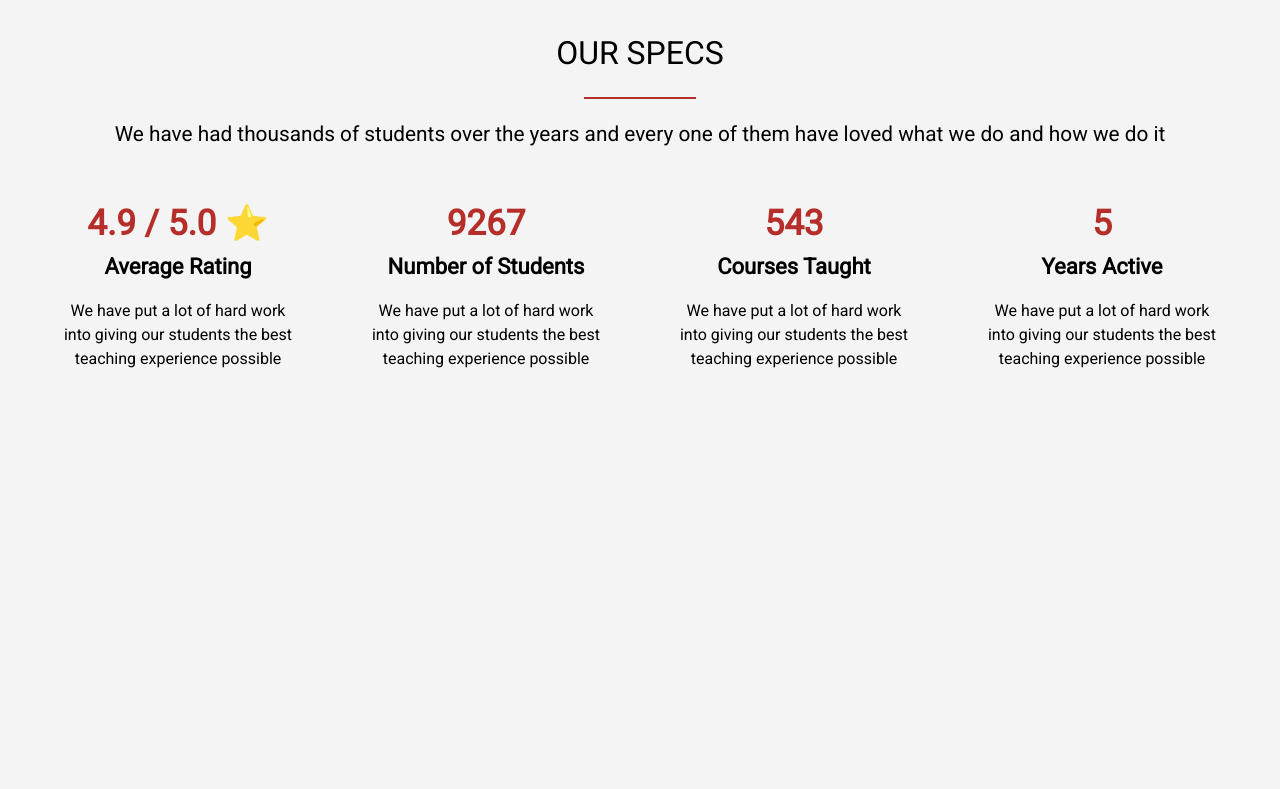
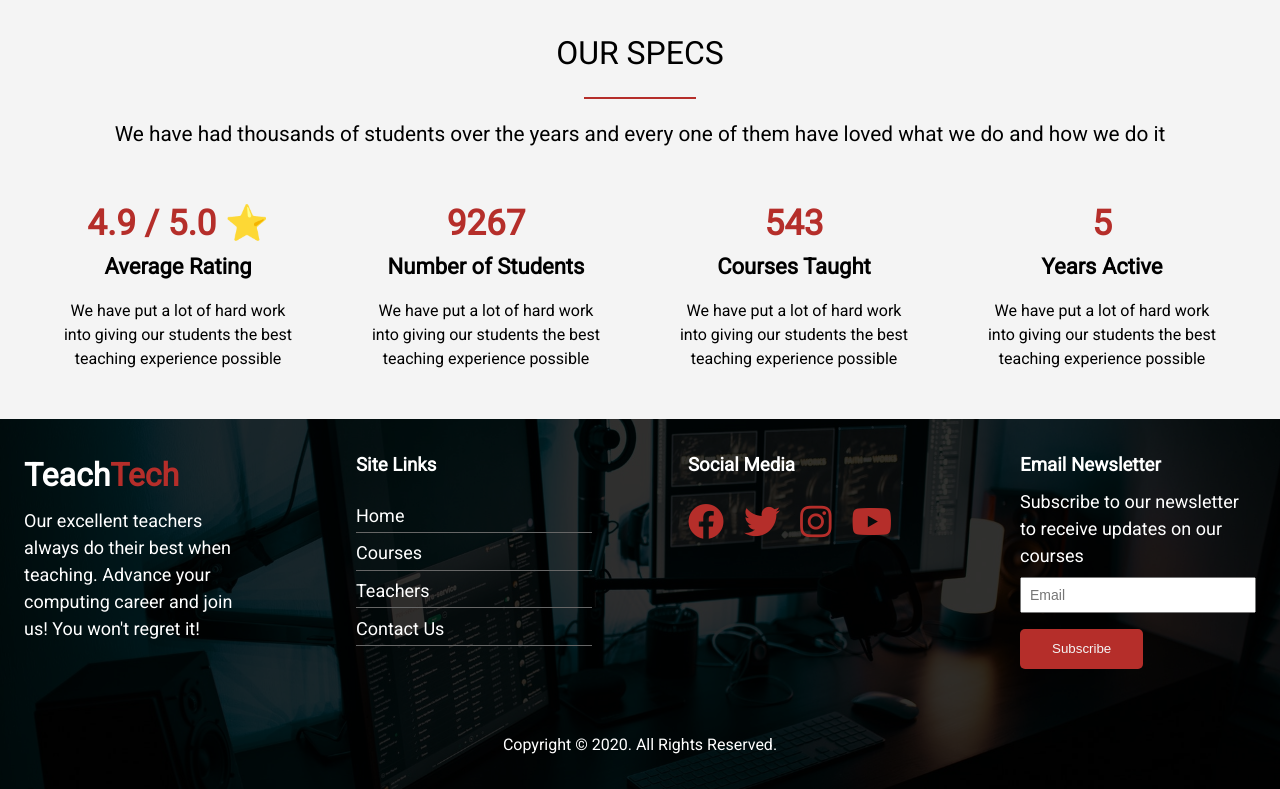
Before and after one commit to murtaza135/tech_tech_website, a website built with webpack: page dist/index.html in a window 1280 px wide. Shown: the part 1719-2508 px from the top of the page. Before the commit the page ends 2138 px from the top, so only its background shows below. Built offline with nearby package versions, Linux system fonts and the light colour scheme.

Commit message:
created and styled footer

```diff
--- a/scss/_general_utilities.scss
+++ b/scss/_general_utilities.scss
@@ -10,17 +10,19 @@
     flex-direction: column;
 }
 
-// .flex-half-split {
-//     display: flex;
-//     justify-content: center;
-//     align-items: center;
-//     text-align: center;
-// }
+.flex-even {
+    * {
+        flex-grow: 1;
+    }
+}
 
 
 // Grid
 .grid {
     display: grid;
+    grid-template-columns: repeat(3, 1fr);
+    grid-gap: 1rem;
+    justify-content: center;
 }
 
 
--- a/scss/_my_utilities.scss
+++ b/scss/_my_utilities.scss
@@ -127,3 +127,7 @@
         color: set-text-color($light-color);
     }
 }
+
+*[class^="btn-"]:hover {
+    opacity: 75%;
+}
--- a/scss/_style.scss
+++ b/scss/_style.scss
@@ -37,7 +37,8 @@ p {
 
 // Header
 .header {
-    background: url("../img/showcase/showcase.jpg");
+    background: url("../img/showcase/showcase.jpg")
+    no-repeat top center / cover;
     color: #ffffff;
     top: 0;
     height: 100vh;
@@ -50,7 +51,7 @@ p {
         left: 0;
         width: 100%;
         height: 100%;
-        background: rgba(0, 0, 0, 0.8);
+        background: rgba(0, 0, 0, 0.7);
     }
 
     * {
@@ -211,3 +212,81 @@ p {
         }
     }
 }
+
+#footer {
+    position: relative;
+    background: url("../img/showcase/showcase.jpg")
+    no-repeat 50% center / cover;
+    color: #ffffff;
+    height: 100%;
+    width: 100%;
+
+    &::before {
+        content: "";
+        position: absolute;
+        top: 0;
+        left: 0;
+        width: 100%;
+        height: 100%;
+        background: rgba(0, 0, 0, 0.8);
+    }
+
+    * {
+        z-index: 10;
+    }
+
+    .grid {
+        grid-template-columns: repeat(4, 1fr);
+        grid-column-gap: 6rem;
+
+        .website-info {
+            p {
+                font-size: 18px;
+            }
+        }
+
+        .site-links {
+            li {
+                padding: 0.4rem 0 0.2rem;
+                border: none;
+                border-bottom: 1px solid $medium-color;
+
+                a {
+                    font-size: 18px;
+                    color: #ffffff;
+                }
+            }
+        }
+
+        .social-media {
+            a {
+                color: $primary-color;
+                padding-right: 1rem;
+                font-size: 18px;
+
+                &:last-child {
+                    padding-right: 0;
+                }
+            }
+        }
+
+        .newsletter {
+            p {
+                font-size: 18px;
+            }
+
+            input[type="email"] {
+                width: 100%;
+                padding: 0.5rem;
+                margin-bottom: 1rem;
+                outline: none;
+                font-size: 14px;
+            }
+        }
+
+        .copyright {
+            margin: 3rem 0 1.5rem;
+            grid-column: 1 / span 4;
+        }
+    }
+}
--- a/scss/_variables.scss
+++ b/scss/_variables.scss
@@ -3,9 +3,9 @@ $website-width: 1280px;
 
 // Colors
 $primary-color: #b52e2a;
-$secondary-color: #016b7b;
+$secondary-color: #297275;
 $dark-color: #333333;
-$medium-color: #aaaaaa;
+$medium-color: #666666;
 $light-color: #f4f4f4;
 $success-color: #4cb240;
 $warning-color: #f7a510;
```
Also changed, not shown: dist/css/main.css, dist/index.html.
